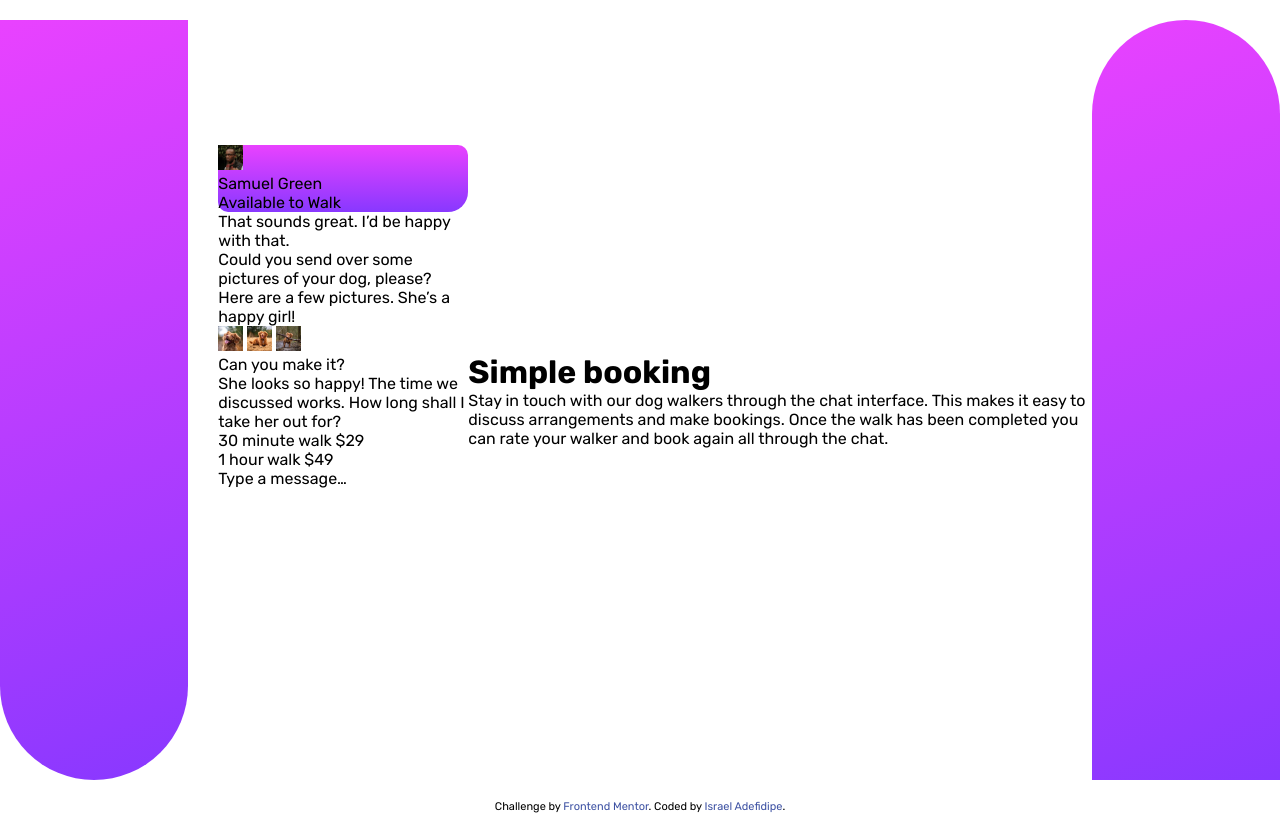
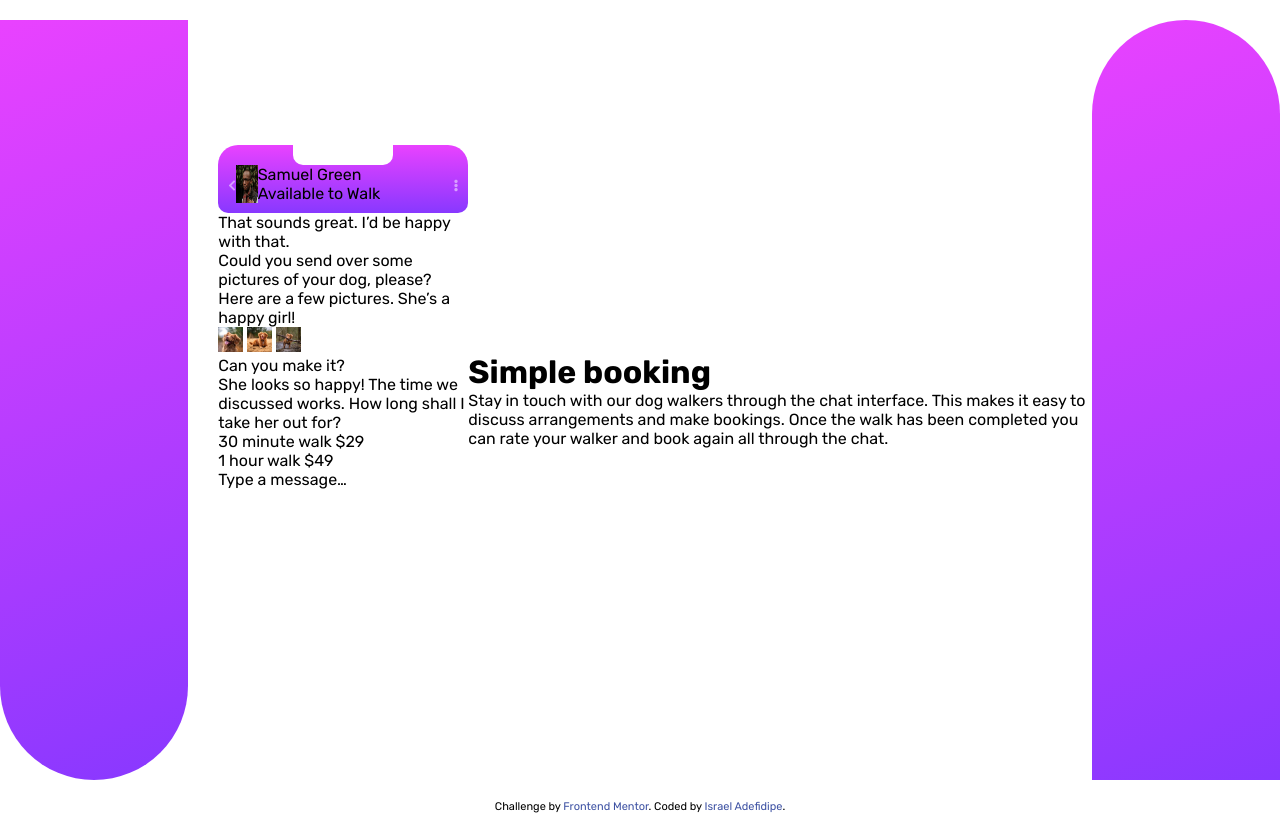
Before and after one commit to iadefidipe/chat-app-css-illustration, a plain HTML site: page index.html in a window 1280 px wide. Drawn offline with Linux system fonts and the light colour scheme.

Commit message:
app header 50%

```diff
--- a/index.html
+++ b/index.html
@@ -30,15 +30,26 @@
   <div class="main-container">
     <div class="app">
 
-        <div class="app__screen">
-          <div class="app__screen__header">
-            <div class="app__header__bezzel"></div>
-            <div class="app__header__profile">
-              <img src="./images/avatar.jpg" alt="avatar">
-              <div class="app__header__profile__text">
-                <p class="app__header__profile__name">Samuel Green</p>
-                <p class="app__header__profile__status">Available to Walk</p>
+        <div class="app__screen flex flex-fd-c ">
+          <div class="app__screen__header flex flex-fd-c">
+
+            <div class="app__screen__header__bezzel"></div>
+
+            <div class="app__screen__header__area flex flex-jc-sb flex-ai-c">
+
+              <div class="back-arrow"><i class="fas fa-chevron-left"></i></div>
+
+              <div class="app__screen__header__area__profile flex">
+
+                <img src="./images/avatar.jpg" alt="avatar">
+                <div class="app__screen__header__area__profile__text">
+                  <p class="app__screen__header__area__profile__name">Samuel Green</p>
+                  <p class="app__screen__header__area__profile__status">Available to Walk</p>
+                </div>
               </div>
+
+              <div class="ellipsis"><i class="fas fa-ellipsis-v"></i></div>
+
             </div>
           </div>
 
--- a/style/_app.scss
+++ b/style/_app.scss
@@ -11,12 +11,24 @@
         width: rem(250);
         height: rem(510);
         border-radius: rem(20);
-        display: flex;
-        flex-direction: column;
 
         &__header{
             background-image: linear-gradient(hsl(293, 100%, 63%), hsl(264, 100%, 61%));
-            border-radius: rem(20) rem(10) rem(20) rem(10);
+            border-radius: rem(20) rem(20) rem(10) rem(10);
+
+            &__bezzel{
+                background: white;
+                height: rem(20);
+                width: rem(100);
+                border-radius: 0 0 rem(10) rem(10);
+                margin: 0 auto;
+            }
+
+            &__area{
+                padding: 0 rem(10) rem(10) rem(10) ;
+            }
+
+
         }
     }
 
--- a/style/_global.scss
+++ b/style/_global.scss
@@ -56,3 +56,34 @@ body {
         z-index: -10;
     }
 }
+
+i{
+    color: $color-app-sub-heading;
+    font-size: rem(12);
+}
+
+// ===========Flex helper class ==========
+
+.flex{
+    display: flex;
+
+    &-jc-sb{
+        justify-content: space-between;
+    }
+
+    &-jc-c{
+        justify-content: center;
+    }
+
+    &-jc-e{
+        justify-content: space-evenly;
+    }
+
+    &-ai-c{
+        align-items: center;
+    }
+
+    &-fd-c{
+        flex-direction: column;
+    }
+}
```
Also changed, not shown: style/style.css, 1 other file.
